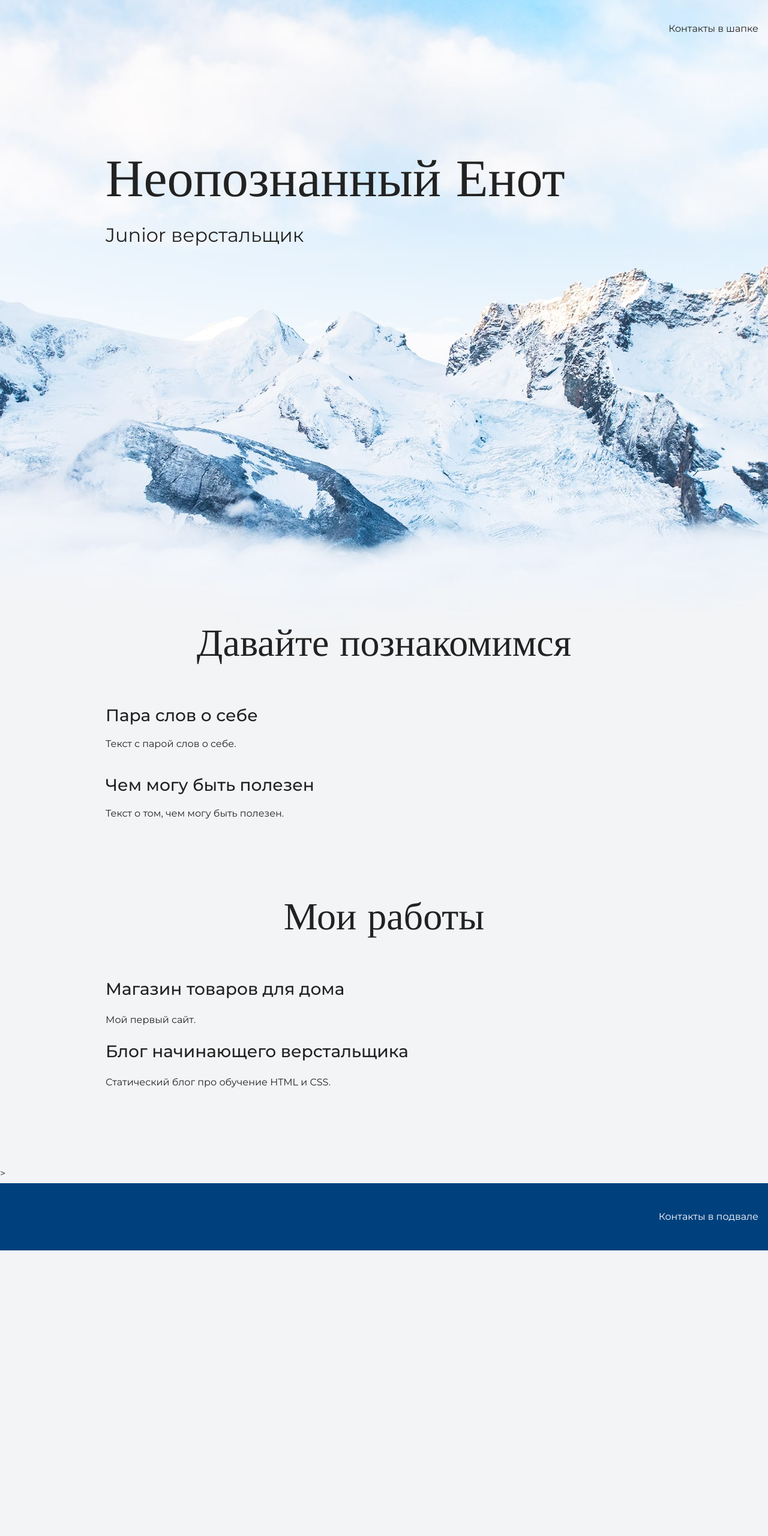
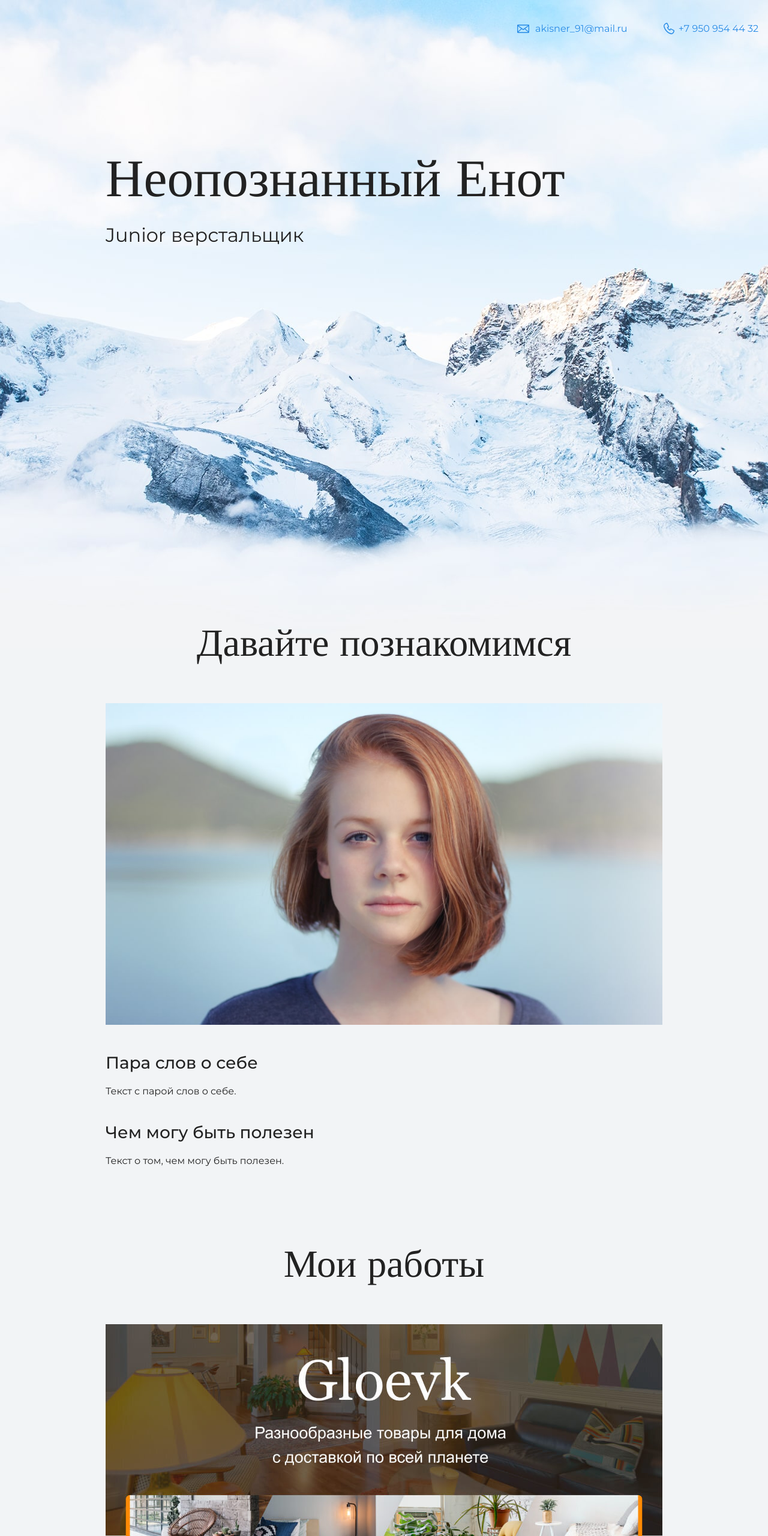
Before and after one commit to KisnerA/portfolio, a plain HTML site: page index.html in a window 1280 px wide. Shown: the top 2560 px of the page at 60% size. Before the commit the page ends 2084 px from the top, so only its background shows below. Drawn offline with nearby package versions, Linux system fonts and the light colour scheme.

Commit message:
Апдейт индекса

```diff
--- a/index.html
+++ b/index.html
@@ -10,7 +10,8 @@
   <body>
     <header class="page-header">
       <div class="container">
-        Контакты в шапке
+        <a class = "header-email" href="mailto:akisner_91@mail.ru">akisner_91@mail.ru</a>
+        <a class = "header-phone" href="tel:+79509544432">+7 950 954 44 32</a>
       </div>
     </header>
     <div class="container">
@@ -21,6 +22,9 @@
 
     <section class="intro">
       <h2 class="subheading">Давайте познакомимся</h2>
+      <figure class = "user-image">
+          <img src="files/user.jpg" width="928" height="536" alt="Фотография">
+      </figure>
       <h3>Пара слов о себе</h3>
       <p>Текст с парой слов о себе.</p>
       <h3>Чем могу быть полезен</h3>
@@ -29,16 +33,21 @@
 
     <section class="portfolio">
       <h2 class="subheading">Мои работы</h2>
-
+      <figure class="project-image">
+         <img src="files/project.jpg" width="928" height="536" alt="Cайт магазина товаров для дома">
+      </figure>
       <h3>Магазин товаров для дома</h3>
       <p>Мой первый сайт.</p>
-
+      <a class="button" href="source/index.html">Открыть страницу</a>
       <h3>Блог начинающего верстальщика</h3>
       <p>Статический блог про обучение HTML и CSS.</p>
     </section>
     </div>>
     <footer class="page-footer">
-      <div class = "container">Контакты в подвале</div>
+      <div class = "container">
+         <a class = "footer-email" href="mailto:akisner_91@mail.ru">akisner_91@mail.ru</a>
+         <a class = "footer-phone" href="tel:+79509544432">+7 950 954 44 32</a>
+      </div>
     </footer>
   </body>
 </html>
```
